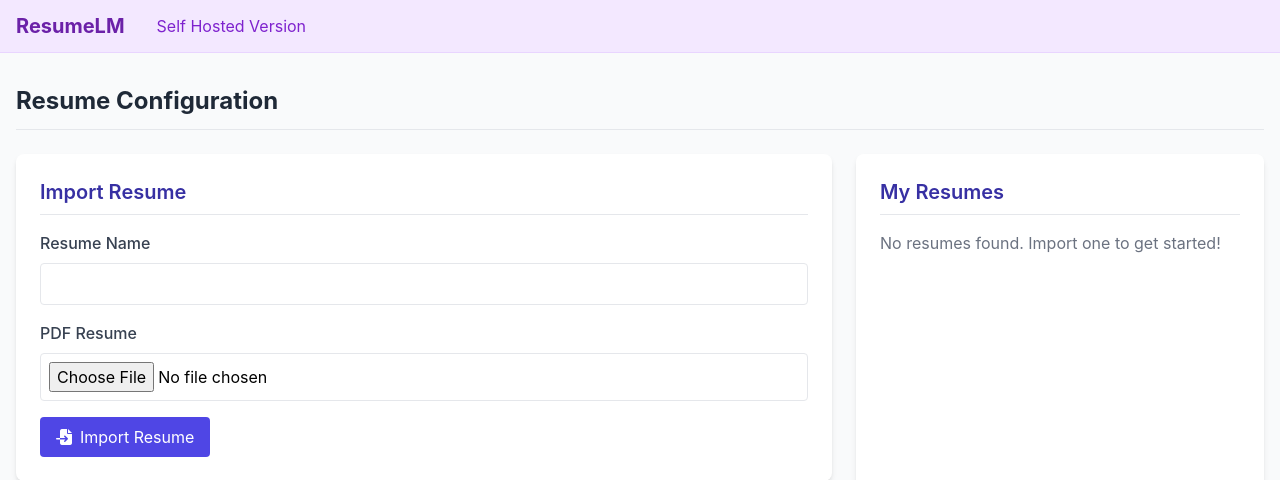
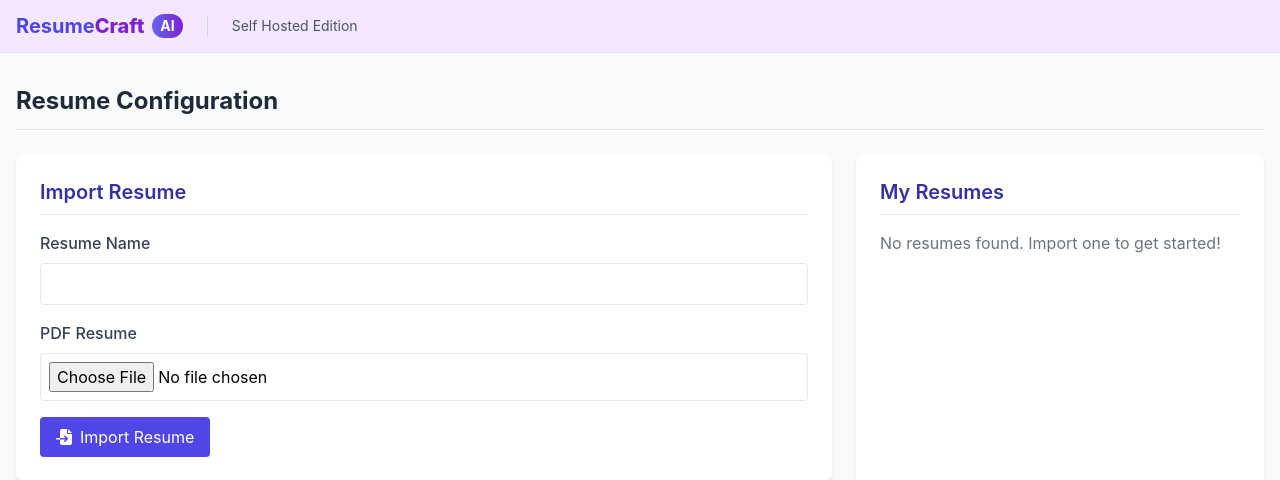
Before and after one commit to ocontant/auto-resume, a FastAPI app: page /api/config in a window 1280 px wide. Shown: the top 480 px of the page. Run offline with FastAPI, Linux system fonts and the light colour scheme; parts of the project's set-up code (start-up, migrations or seed data) failed here and were passed over; some libraries are stand-ins or nearby versions.

Commit message:
Resume Craft AI (thanks gemini for the name <3)

```diff
--- a/app/templates/base.html
+++ b/app/templates/base.html
@@ -4,7 +4,7 @@
     <meta charset="UTF-8">
     <meta name="viewport" content="width=device-width, initial-scale=1.0">
     <meta http-equiv="Expires" content="-1">
-    <title>ResumeLM - Resume Builder</title>
+    <title>ResumeCraft AI - Smart Resume Builder</title>
     <script src="https://cdn.tailwindcss.com"></script>
     <script src="https://unpkg.com/htmx.org@1.9.2"></script>
     <link rel="stylesheet" href="https://cdnjs.cloudflare.com/ajax/libs/font-awesome/6.7.2/css/all.min.css"/>
--- a/app/templates/components/header.html
+++ b/app/templates/components/header.html
@@ -1,8 +1,11 @@
 <header class="bg-purple-100 border-b border-purple-200">
     <div class="container mx-auto px-4 py-3 flex justify-between items-center">
         <div class="flex items-center">
-            <h1 class="text-xl font-bold text-purple-800">ResumeLM</h1>
-            <span class="ml-8 text-purple-700">Self Hosted Version</span>
+            <h1 class="text-xl font-bold flex items-center">
+                <span class="text-indigo-600">Resume<span class="text-purple-700 font-extrabold">Craft</span></span>
+                <span class="ml-2 bg-gradient-to-r from-indigo-500 to-purple-700 text-white text-sm py-0.5 px-2 rounded-full">AI</span>
+            </h1>
+            <span class="ml-6 text-gray-600 text-sm border-l border-gray-300 pl-6">Self Hosted Edition</span>
         </div>
     </div>
 </header>
```
